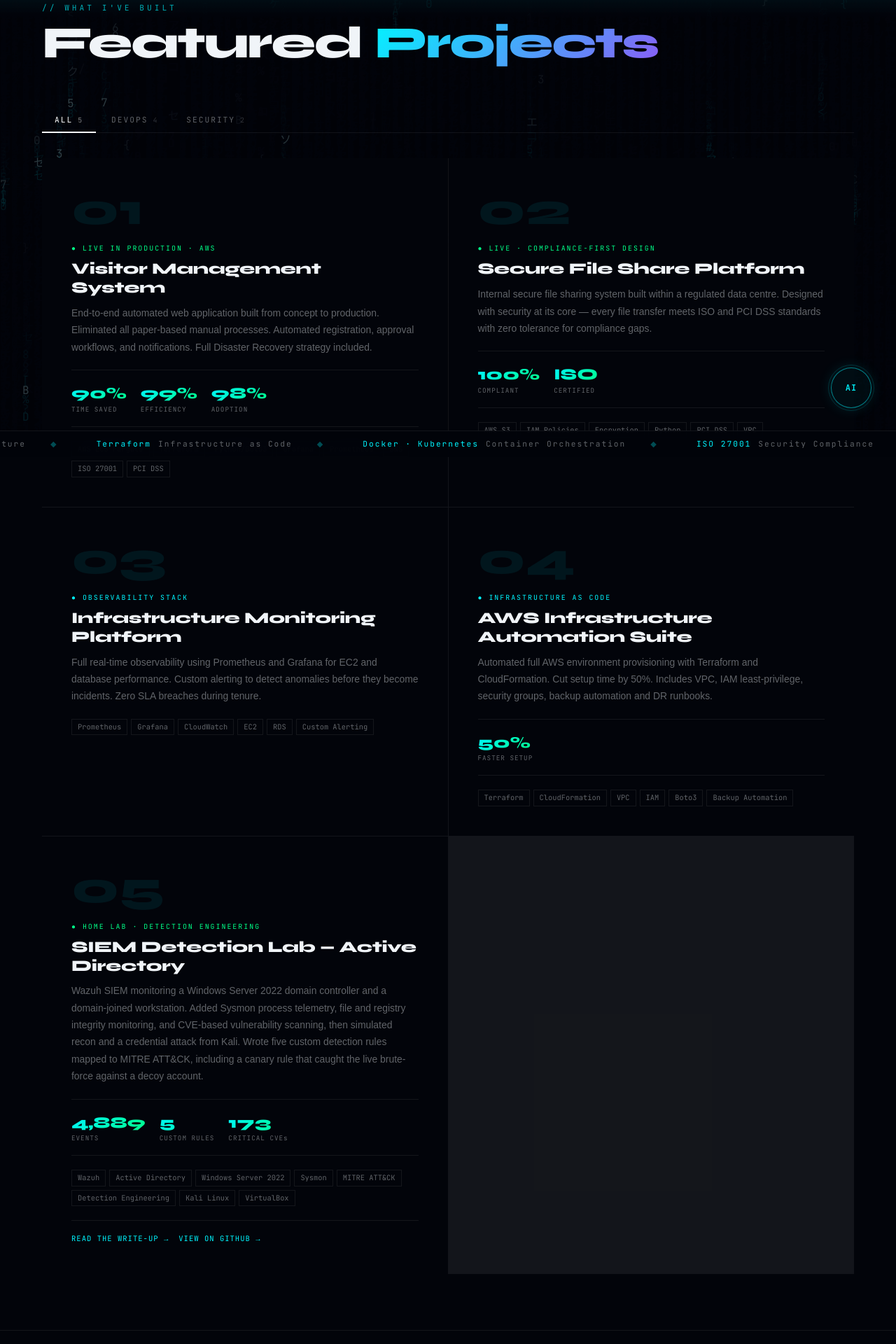
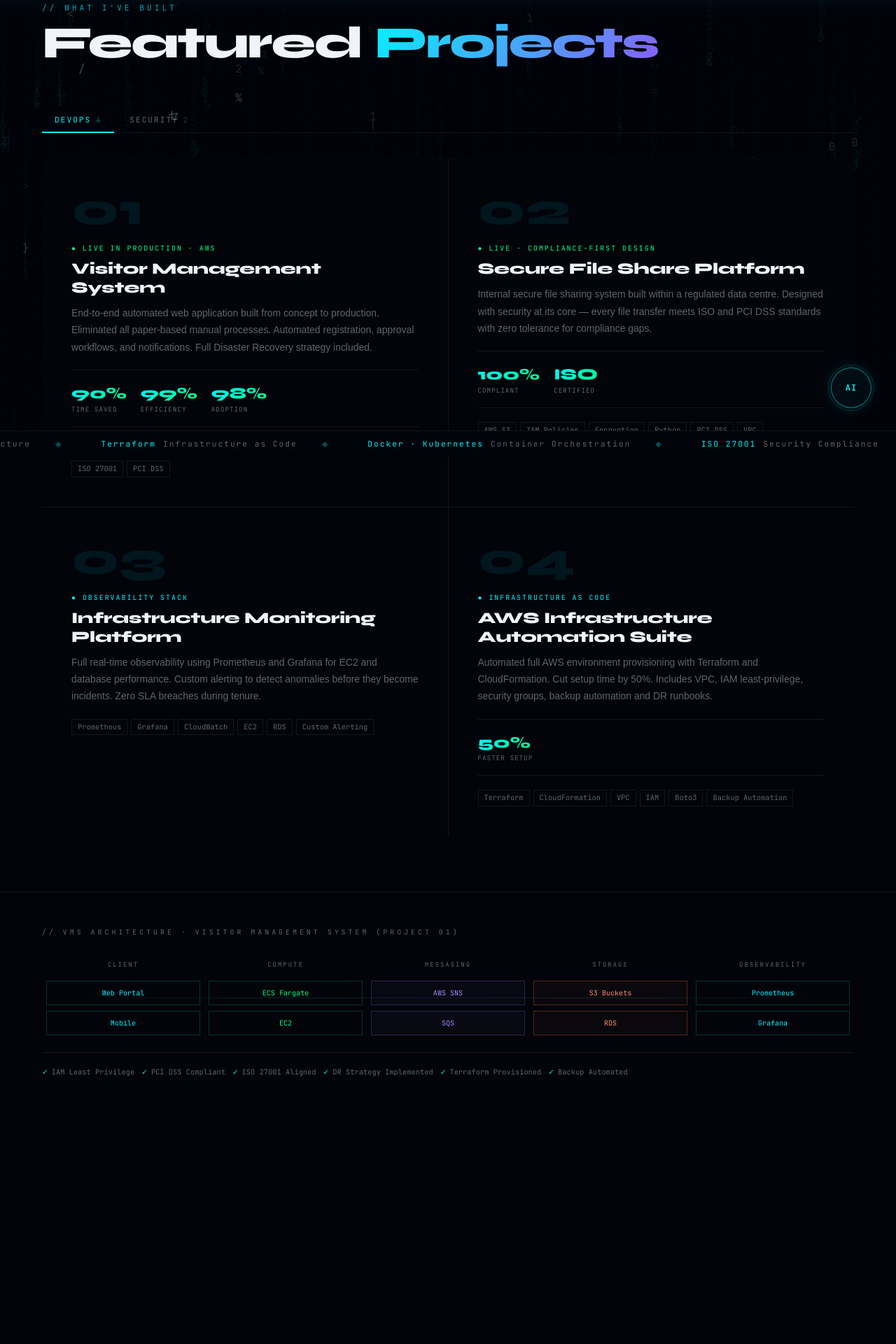
Before and after one commit to Kaytecks/buildwithkayai-v2, a Next.js app: page /projects in a window 1280 px wide. Shown: the part 147-2067 px from the top of the page at 70% size. After the commit the page ends 1785 px from the top, so only its background shows below. Built offline with nearby package versions, Linux system fonts and the light colour scheme; a web font is replaced by a local one.

Commit message:
Add SIEM lab project card and category filter tabs

```diff
--- a/app/(public)/projects/page.tsx
+++ b/app/(public)/projects/page.tsx
@@ -15,7 +15,7 @@ type Project = {
 }
 
 export default function ProjectsPage() {
-  const [filter, setFilter] = useState<'All' | 'DevOps' | 'Security'>('All')
+  const [filter, setFilter] = useState<'DevOps' | 'Security'>('DevOps')
 
   const projects: Project[] = [
     {
@@ -74,11 +74,11 @@ export default function ProjectsPage() {
     },
   ]
 
-  const tabs: ('All' | 'DevOps' | 'Security')[] = ['All', 'DevOps', 'Security']
-  const countFor = (t: 'All' | 'DevOps' | 'Security') =>
-    t === 'All' ? projects.length : projects.filter(p => p.categories.includes(t)).length
+  const tabs: ('DevOps' | 'Security')[] = ['DevOps', 'Security']
+  const countFor = (t: 'DevOps' | 'Security') =>
+    projects.filter(p => p.categories.includes(t)).length
 
-  const visible = filter === 'All' ? projects : projects.filter(p => p.categories.includes(filter))
+  const visible = projects.filter(p => p.categories.includes(filter))
 
   const archCols = [
     { label: 'CLIENT', items: ['Web Portal', 'Mobile'], type: 'ac' },
@@ -110,7 +110,7 @@ export default function ProjectsPage() {
         }}>
           {tabs.map(t => {
             const active = filter === t
-            const accent = t === 'Security' ? 'var(--green)' : t === 'DevOps' ? 'var(--cyan)' : 'var(--fg, #fff)'
+            const accent = t === 'Security' ? 'var(--green)' : 'var(--cyan)'
             return (
               <button
                 key={t}
@@ -159,7 +159,7 @@ export default function ProjectsPage() {
                 fontSize: 'clamp(2rem, 6vw, 4rem)', fontWeight: 900,
                 color: 'rgba(0,245,255,0.08)', lineHeight: 1,
                 marginBottom: '16px', fontFamily: 'Syne, sans-serif',
-              }}>{p.num}</div>
+              }}>{String(i + 1).padStart(2, '0')}</div>
 
               <div style={{
                 fontFamily: 'JetBrains Mono, monospace', fontSize: '0.62rem',
```
